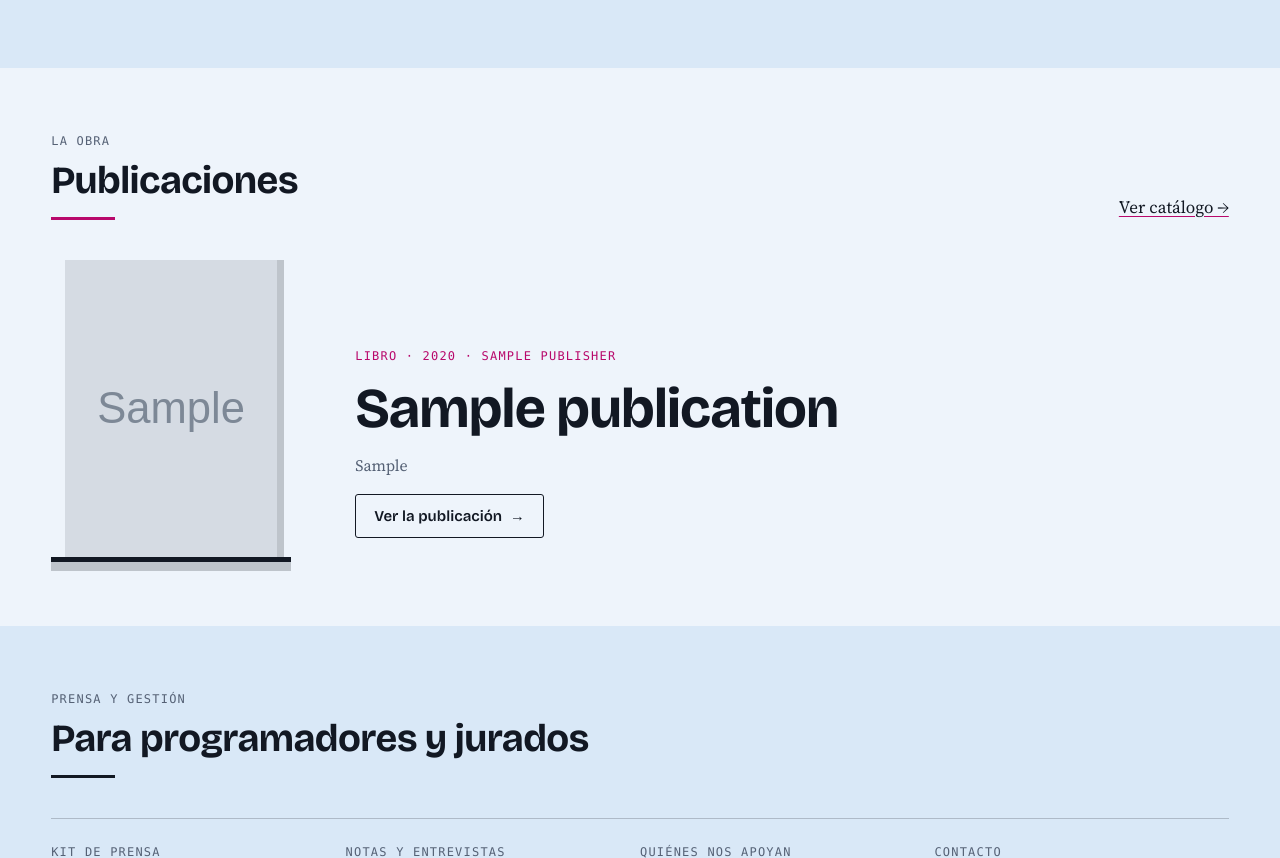
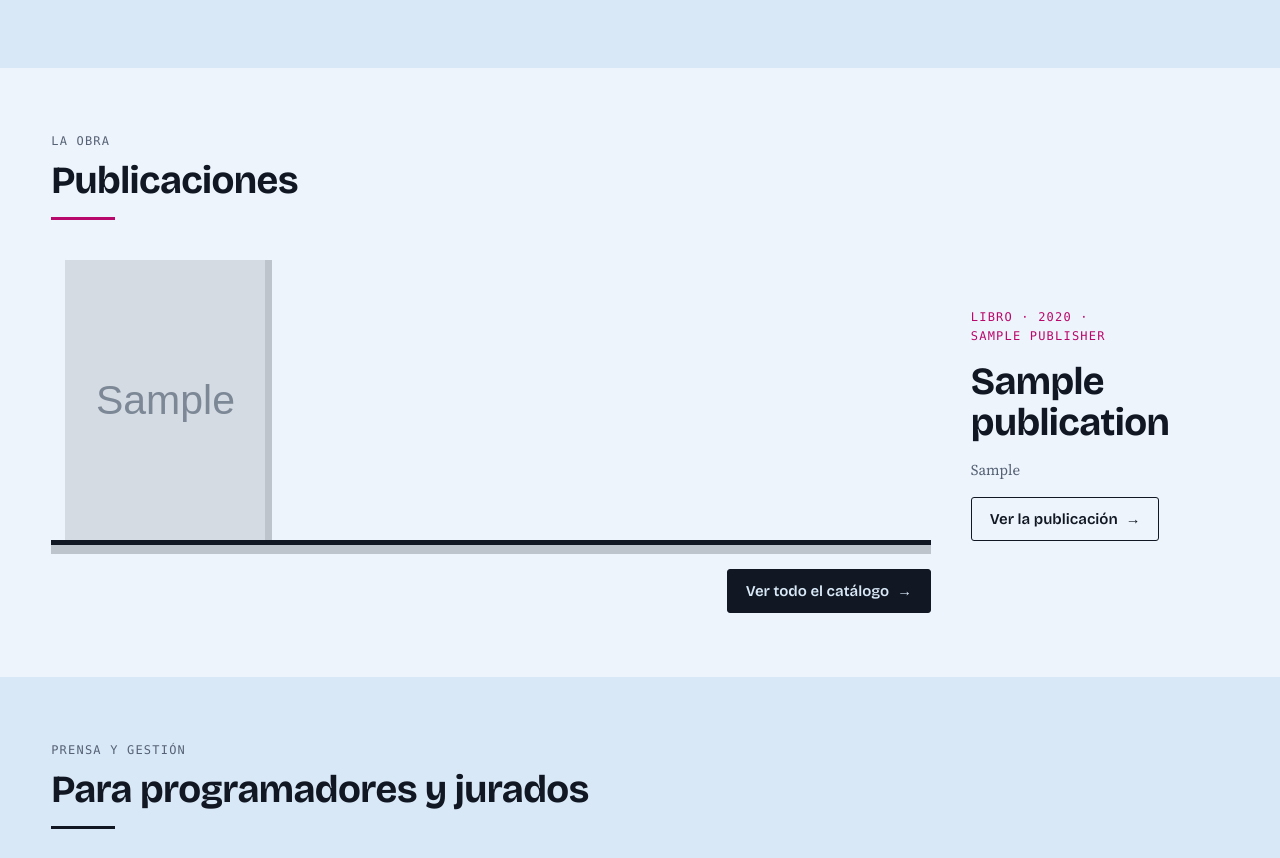
Before and after one commit to FabianMalferMix/revista-rdv, a Django app: page / in a window 1280 px wide. Shown: the part 1859-2717 px from the top of the page. Run offline with Django 5.2, Linux system fonts and the light colour scheme; tables that the repository leaves empty hold one stand-in row (values such as "Sample post"); grey boxes marked "Sample" are stand-in pictures; parts of the project's set-up code (start-up, migrations or seed data) failed here and were passed over.

Commit message:
estante-largo: el estante más largo, la ficha angosta y el catálogo a la vista (D25)
Lo que pidió el dueño al ver el estante con diez publicaciones:
- La ficha de la de frente, en una columna de 15rem (240 px) y con el título un paso más
  chico; la tabla ocupa el resto del ancho.
- Hasta ocho en el estante (ESTANTE = 8: una de frente y siete de lomo). Los lomos, algo más
  delgados, para que siete lomos de libro quepan a 951 px.
- «Ver todo el catálogo →» como botón lleno bajo el extremo de la tabla, donde termina la
  fila de libros; sale de la cabecera, donde era un enlace discreto.
- D25 en docs/deferidos-y-decisiones.md; guía de pruebas al día.

Co-Authored-By: Claude Opus 5.5 (1M context) <noreply@anthropic.com>

```diff
--- a/backend/apps/content/views.py
+++ b/backend/apps/content/views.py
@@ -67,9 +67,10 @@ def _paginate(request, queryset, per_page=12):
 A_LA_VISTA = 5
 A_LA_VISTA_TELEFONO = 3
 
-# El estante de la portada (D24): una publicación de frente y hasta cinco de lomo. Al frente
-# va la marcada «Featured» en el panel y, si no hay, la primera según su orden («Position»).
-ESTANTE = 6
+# El estante de la portada (D24, más largo en D25): una publicación de frente y hasta siete de
+# lomo, lo que cabe a 951 px junto a la ficha. Al frente va la marcada «Featured» en el panel y,
+# si no hay, la primera según su orden («Position»).
+ESTANTE = 8
 
 
 # La tirada de la portada (D19): como mucho cinco registros. Las buenas prácticas de
--- a/backend/static/css/site.css
+++ b/backend/static/css/site.css
@@ -1144,29 +1144,32 @@ video{border:1px solid var(--border); border-radius:4px; background:#000}
     column-gap:clamp(32px, 5vw, 96px); align-items:start}
   .home-obra-columnas:has(> :nth-child(2)) > .home-obra-columna + .home-obra-columna{margin-top:0}
 }
-/* ── El estante de la portada (D24) ──
+/* ── El estante de la portada (D24; más largo en D25) ──
    Como en una librería: una publicación de frente y las demás de lomo, de pie sobre la tabla
-   y en las tintas del sitio; al lado, la ficha de la de frente. El título de la sección va
-   arriba, a todo el ancho, con «Ver catálogo →» a la derecha. Sin el guion, el lomo es un
-   enlace a la ficha; con static/js/estante.js, un botón que saca ese libro al frente. */
-.estante-cabeza{display:flex; justify-content:space-between; align-items:flex-end; gap:var(--s3); margin-bottom:var(--s4)}
-.estante-cabeza .seccion-cabeza, .estante-cabeza .home-mas{margin:0}
-.estante{display:grid; grid-template-columns:auto minmax(0, 1fr); gap:var(--s5); align-items:end}
+   y en las tintas del sitio; al lado, en una columna angosta, la ficha de la de frente. La
+   tabla ocupa todo lo demás, y bajo su extremo va «Ver todo el catálogo →», bien a la vista.
+   Sin el guion, el lomo es un enlace a la ficha; con static/js/estante.js, un botón que saca
+   ese libro al frente. */
+.estante-cabeza{margin-bottom:var(--s4)}
+.estante-cabeza .seccion-cabeza{margin:0}
+.estante{display:grid; grid-template-columns:minmax(0, 1fr) minmax(0, 15rem); gap:var(--s4); align-items:center}
+.estante-mueble{min-width:0}
 /* La tabla: un filete de tinta y, debajo, el canto del estante. */
 .estante-tabla{list-style:none; margin:0; padding:0 14px; display:flex; align-items:flex-end; gap:5px;
   border-bottom:5px solid var(--ink); box-shadow:0 9px 0 var(--line)}
-.ejemplar-frente{display:none; width:212px; box-shadow:7px 0 0 var(--line)}
+.ejemplar-frente{display:none; flex:none; width:200px; box-shadow:7px 0 0 var(--line)}
 .ejemplar-tapa{display:block; width:100%; height:auto; aspect-ratio:5 / 7; object-fit:cover}
 .es-frente .ejemplar-frente{display:block}
 .es-frente .ejemplar-lomo{display:none}
 /* El lomo: el título de abajo hacia arriba, como en los libros de aquí, y el año arriba. El
    alto y el grueso dependen del tipo de publicación. */
 .ejemplar-lomo{display:flex; justify-content:space-between; align-items:center; gap:10px; writing-mode:vertical-rl;
-  rotate:180deg; width:46px; height:282px; padding:12px 0; border:0; text-decoration:none; cursor:pointer; font:inherit;
+  rotate:180deg; width:42px; height:282px; padding:12px 0; border:0; text-decoration:none; cursor:pointer; font:inherit;
   transition:translate var(--dur-base) var(--ease)}
-.ejemplar--libro .ejemplar-lomo{width:54px; height:300px}
-.ejemplar--plaquette .ejemplar-lomo{width:30px; height:246px}
-.ejemplar--fanzine .ejemplar-lomo{width:38px; height:268px}
+/* Un poco más delgados que en D24: con siete lomos, todos de libro, la tabla cabe a 951 px. */
+.ejemplar--libro .ejemplar-lomo{width:50px; height:300px}
+.ejemplar--plaquette .ejemplar-lomo{width:28px; height:246px}
+.ejemplar--fanzine .ejemplar-lomo{width:36px; height:268px}
 .ejemplar-lomo:hover, .ejemplar-lomo:focus-visible{translate:0 -16px}
 .ejemplar-lomo:focus-visible{outline:2px solid var(--accent); outline-offset:3px}
 .ejemplar-lomo-titulo{flex:1 1 auto; min-width:0; min-height:0; overflow:hidden; text-overflow:ellipsis; white-space:nowrap;
@@ -1182,17 +1185,18 @@ video{border:1px solid var(--border); border-radius:4px; background:#000}
 .estante-ficha{display:flex; flex-direction:column; gap:var(--s2); align-items:flex-start; padding-bottom:var(--s3)}
 .estante-ficha[hidden]{display:none}
 .estante-dato{margin:0}
-.estante-titulo{margin:0; font-family:var(--display); font-weight:800; font-size:var(--t6); line-height:1;
+.estante-titulo{margin:0; font-family:var(--display); font-weight:800; font-size:var(--t5); line-height:1.05;
   letter-spacing:var(--tr-titulo)}
-.estante-sinopsis{margin:0; font-size:var(--t1); color:var(--muted); max-width:36ch;
-  display:-webkit-box; -webkit-line-clamp:4; -webkit-box-orient:vertical; overflow:hidden}
-.estante-ficha .btn{gap:8px}
+.estante-sinopsis{margin:0; font-size:var(--t0); color:var(--muted);
+  display:-webkit-box; -webkit-line-clamp:5; -webkit-box-orient:vertical; overflow:hidden}
+.estante-ficha .btn, .estante-catalogo .btn{gap:8px}
+.estante-catalogo{margin:var(--s3) 0 0; display:flex; justify-content:flex-end}
 @media (max-width:719px){
-  .estante-cabeza{flex-direction:column; align-items:flex-start}
-  .estante{grid-template-columns:minmax(0, 1fr)}
+  .estante{grid-template-columns:minmax(0, 1fr); align-items:start}
+  .estante-catalogo .btn{width:100%}
   /* Con seis no caben de una: la tabla se desliza de lado, con aire arriba para el lomo que asoma. */
   .estante-tabla{overflow-x:auto; padding-top:var(--s2)}
-  .ejemplar-frente{flex:none; width:160px}
+  .ejemplar-frente{width:160px}
   .ejemplar-lomo{height:212px}
   .ejemplar--libro .ejemplar-lomo{height:226px}
   .ejemplar--plaquette .ejemplar-lomo{height:186px}
--- a/backend/templates/content/home.html
+++ b/backend/templates/content/home.html
@@ -178,20 +178,26 @@
       <div class="band-in">
         <div class="estante-cabeza">
           {% include "content/partials/_cabeza_de_seccion.html" with cejilla="La obra" titulo="Publicaciones" territorio="obra" only %}
-          <p class="home-mas"><a href="{% url 'showcase:publication_index' %}">Ver catálogo →</a></p>
         </div>
         <div class="estante">
+          <div class="estante-mueble">
             <ul class="estante-tabla">
               {% for pub in publications %}
                 <li class="ejemplar ejemplar--{{ pub.kind }}{% if forloop.first %} es-frente{% endif %}">
                   {% comment %} La tapa repite el enlace de la ficha de al lado: fuera del tabulador. {% endcomment %}
                   <a class="ejemplar-frente" href="{{ pub.get_absolute_url }}" tabindex="-1" aria-hidden="true">
-                  {% if pub.cover %}{% responsive_img pub.cover css_class="ejemplar-tapa" sizes="(max-width: 719px) 160px, 212px" decorativa=True %}{% else %}<span class="pub-cover-fallback ejemplar-tapa"><span>{{ pub.title }}</span></span>{% endif %}
+                    {% if pub.cover %}{% responsive_img pub.cover css_class="ejemplar-tapa" sizes="(max-width: 719px) 160px, 200px" decorativa=True %}{% else %}<span class="pub-cover-fallback ejemplar-tapa"><span>{{ pub.title }}</span></span>{% endif %}
                   </a>
                   <a class="ejemplar-lomo" href="{{ pub.get_absolute_url }}"><span class="ejemplar-lomo-titulo">{{ pub.title }}</span>{% if pub.year %} <span class="ejemplar-lomo-anio">{{ pub.year }}</span>{% endif %}</a>
                 </li>
               {% endfor %}
             </ul>
+            {% comment %}
+               Bajo la tabla, donde termina la fila de libros: quien busca una publicación que no
+               está en el estante la encuentra aquí (D25). Antes era un enlace discreto en la cabecera.
+            {% endcomment %}
+            <p class="estante-catalogo"><a class="btn btn--primary" href="{% url 'showcase:publication_index' %}">Ver todo el catálogo <span aria-hidden="true">→</span></a></p>
+          </div>
           <div class="estante-fichas">
             {% for pub in publications %}
               <div class="estante-ficha"{% if not forloop.first %} hidden{% endif %}>
```
Also changed, not shown: backend/tests/test_estante.py (+17 -10 lines), docs/deferidos-y-decisiones.md (+1 -0 lines), docs/guia-pruebas-manuales.md (+6 -5 lines). Lines whose indentation alone changed are shown as unchanged.
